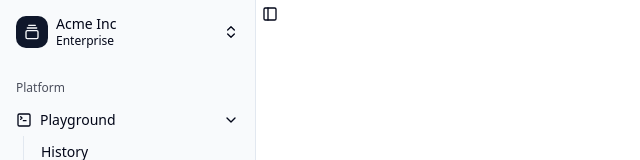
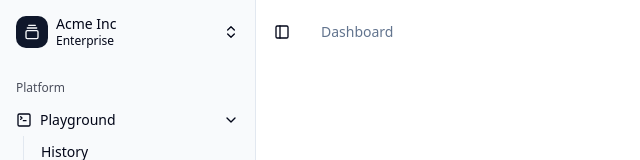
Before and after one commit to fahmiitmamul/darul-hikam-frontend, a Next.js app: page / in a window 1280 px wide. Shown: the top 160 px of the page, without its empty margins (0-640 px from the left). Built offline with nearby package versions, Linux system fonts and the light colour scheme.

Commit message:
update frontend

```diff
--- a/app/page.js
+++ b/app/page.js
@@ -1,9 +1,29 @@
 import Sidebar from "@/components/sidebar-wrapper";
+import { SidebarTrigger } from "@/components/ui/sidebar";
+import { Separator } from "@/components/ui/separator";
+import { Breadcrumb } from "@/components/ui/breadcrumb";
+import {
+  BreadcrumbList,
+  BreadcrumbItem,
+  BreadcrumbLink,
+} from "@/components/ui/breadcrumb";
 
 export default function Page() {
   return (
     <Sidebar>
-      <div></div>
+      <header className="flex h-16 shrink-0 items-center gap-2 transition-[width,height] ease-linear group-has-[[data-collapsible=icon]]/sidebar-wrapper:h-12">
+        <div className="flex items-center gap-2 px-4">
+          <SidebarTrigger className="-ml-1" />
+          <Separator orientation="vertical" className="mr-2 h-4" />
+          <Breadcrumb>
+            <BreadcrumbList>
+              <BreadcrumbItem className="hidden md:block">
+                <BreadcrumbLink href="/">Dashboard</BreadcrumbLink>
+              </BreadcrumbItem>
+            </BreadcrumbList>
+          </Breadcrumb>
+        </div>
+      </header>
     </Sidebar>
   );
 }
--- a/components/sidebar-wrapper.jsx
+++ b/components/sidebar-wrapper.jsx
@@ -5,10 +5,7 @@ export default function Sidebar({ children }) {
   return (
     <SidebarProvider>
       <AppSidebar />
-      <div>
-        <SidebarTrigger />
-        {children}
-      </div>
+      <div>{children}</div>
     </SidebarProvider>
   );
 }
```
